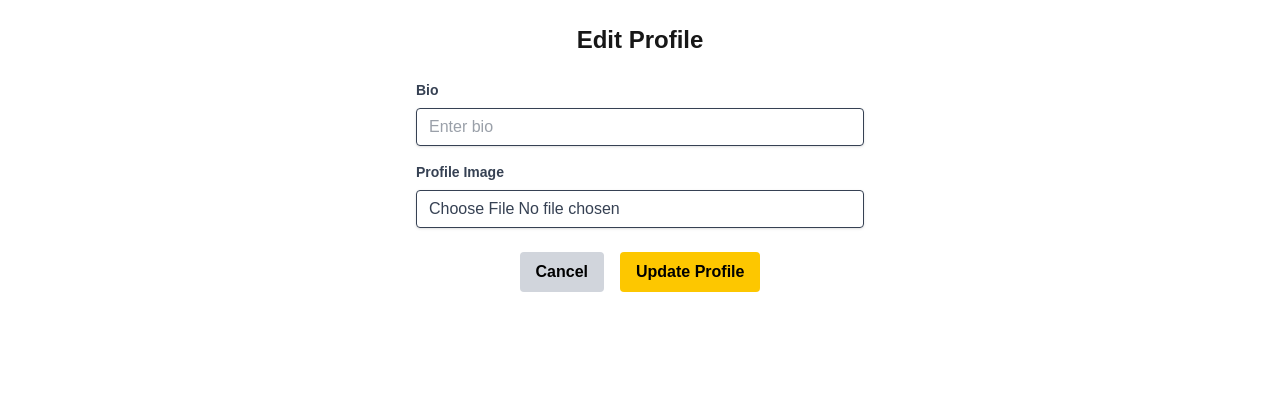
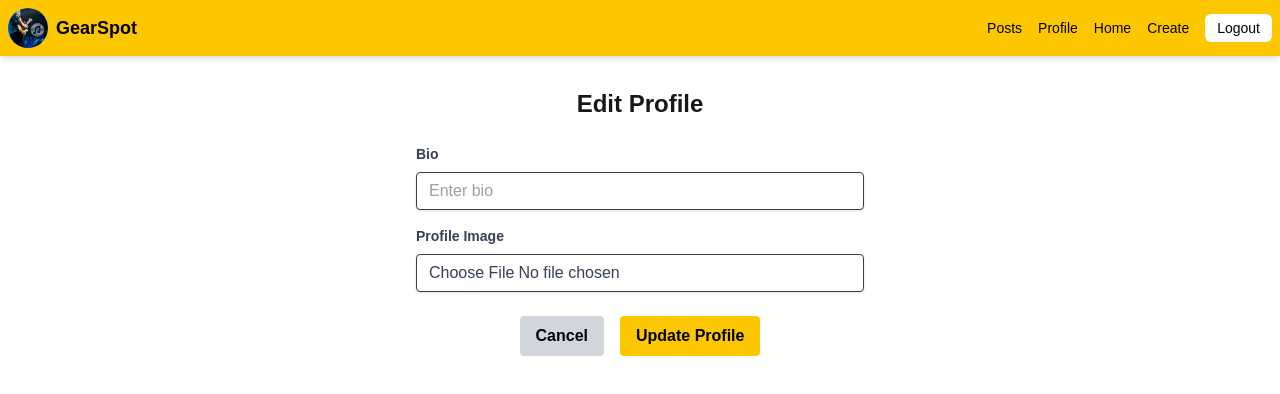
Before and after one commit to Johnbaileywilliams96/Gear_client, a Next.js app: page /profile/1 in a window 1280 px wide. Shown: the top 394 px of the page. Built offline with nearby package versions, Linux system fonts and the light colour scheme; sample sign-in values are in the browser's storage.

Commit message:
added styling

```diff
--- a/src/app/posts/[id]/edit/page.js
+++ b/src/app/posts/[id]/edit/page.js
@@ -112,8 +112,8 @@ export default function Edit() {
 
     return (
         <>
+                <Navbar/>
             <div className="container mx-auto px-4 pt-16 pb-8 max-w-4xl">
-                <Navbar/>
                 <h1 className="text-3xl font-bold text-center mb-8">Edit Post</h1>
 
                 {error && (
--- a/src/app/posts/page.js
+++ b/src/app/posts/page.js
@@ -80,8 +80,8 @@ export default function Posts() {
       <div className="container mx-auto px-4 pt-16 pb-8 max-w-4xl">
         <h1 className="text-3xl font-bold text-center mb-8">Posts</h1>
 
-        {/* Search Bar */}
-        <div className="mb-6 flex justify-start">
+        {/* Search Bar - Modified to be centered */}
+        <div className="mb-6 flex justify-center">
           <div className="relative w-64">
             <div className="absolute inset-y-0 left-0 flex items-center pl-3 pointer-events-none">
               <svg className="w-4 h-4 text-gray-500" aria-hidden="true" xmlns="http://www.w3.org/2000/svg" fill="none" viewBox="0 0 20 20">
@@ -106,9 +106,9 @@ export default function Posts() {
           </div>
         </div>
 
-        {/* Search Results Count */}
+        {/* Search Results Count - Modified to be centered */}
         {searchTerm && (
-          <div className="mb-4 text-gray-600">
+          <div className="mb-4 text-gray-600 text-center">
             Found {filteredPosts.length} {filteredPosts.length === 1 ? 'post' : 'posts'} matching "{searchTerm}"
           </div>
         )}
--- a/src/app/profile/[id]/page.js
+++ b/src/app/profile/[id]/page.js
@@ -1,5 +1,6 @@
 "use client"
 
+import Navbar from "@/app/Components/navbar";
 import { getCurrentUser, updateProfile } from "@/app/data/profiles";
 import { useParams } from "next/navigation";
 import { useRouter } from "next/navigation";
@@ -76,7 +77,10 @@ export default function Edit() {
 
 
     return (
-        <div className="flex flex-col items-center justify-center max-w-2xl mx-auto px-4">
+        <>
+        <Navbar/>
+        {/* Added pt-16 class to add padding to the top of the content to prevent navbar overlap */}
+        <div className="flex flex-col items-center justify-center max-w-2xl mx-auto px-4 pt-16">
             <h1 className="text-center text-2xl font-bold my-6">Edit Profile</h1>
             <div className="w-full max-w-md">
                 <form onSubmit={handleEditProfile}>
@@ -141,5 +145,6 @@ export default function Edit() {
                 </form>
             </div>
         </div>
+        </>
     )
 }
```
